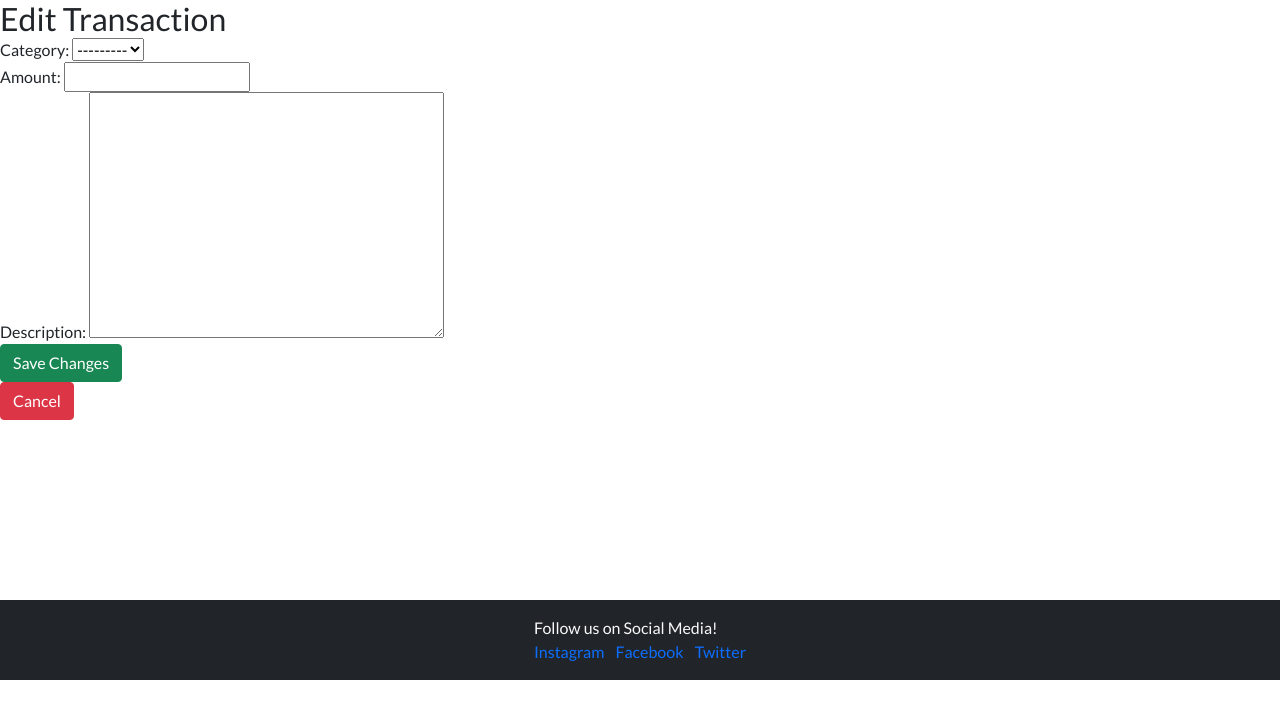
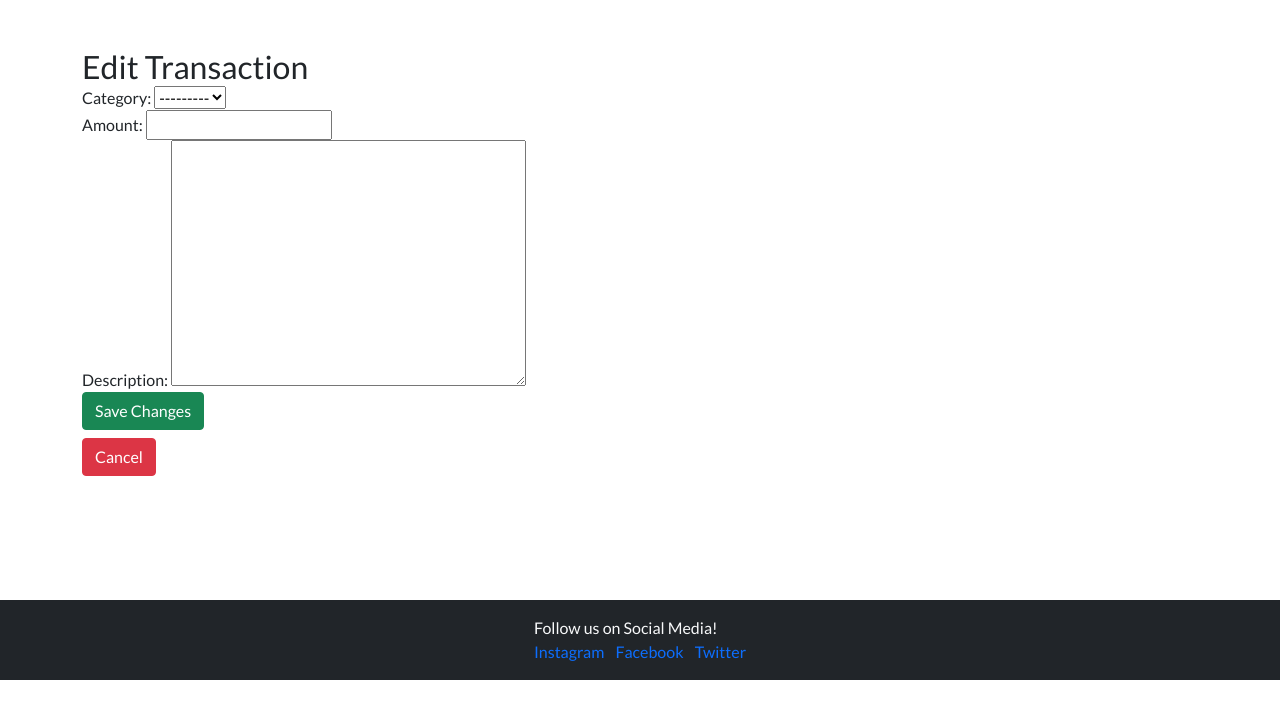
Before and after one commit to KarolSU96/finance-tracker, a Django app: template templates/edit_transaction.html in a window 1280 px wide. Shown: the part 120-836 px from the top of the page. Before the commit the page ends 800 px from the top, so only its background shows below. Run offline with Django 3.2, Linux system fonts and the light colour scheme; the template is opened without the code that fills it: values that come from a table or form of the project are taken from there, others are empty; some libraries are stand-ins or nearby versions.

Commit message:
Add comments to script.js. Corrected styling in edit_transaction template

```diff
--- a/static/js/script.js
+++ b/static/js/script.js
@@ -1,12 +1,14 @@
+// Function waits for DOM to be fully loaded before execution
 document.addEventListener('DOMContentLoaded', function() {
-
+    // get element containing messages
     const messages = document.querySelector('.messages')
 
-
+    // check if messages exist
     if (messages) {
         // Display the first message with SweetAlert
         const firstMessage = messages.querySelector('div');
         if (firstMessage) {
+            // Use SweetAlert to show notification
             Swal.fire({
                 title: firstMessage.textContent,
                 icon: firstMessage.classList.contains('success') ? 'success' : 'error',
--- a/templates/edit_transaction.html
+++ b/templates/edit_transaction.html
@@ -1,11 +1,13 @@
 {% extends 'base.html' %}
 
 {% block content %}
-<h2>Edit Transaction</h2>
-<form method="post" action="{% url 'edit_transaction' slug=plan.slug transaction_id=transaction.id %}">
-    {% csrf_token %}
-    {{ form.as_p }}
-    <button type="submit" class="btn btn-success">Save Changes</button>
-</form>
-<a href="{% url 'plan_detail' slug=transaction.plan.slug %}" class="btn btn-danger">Cancel</a>
+<div class="container mt-5 col-md-auto">
+    <h2>Edit Transaction</h2>
+    <form method="post" action="{% url 'edit_transaction' slug=plan.slug transaction_id=transaction.id %}">
+        {% csrf_token %}
+        {{ form.as_p }}
+        <button type="submit" class="btn btn-success ">Save Changes</button>
+    </form>
+    <a href="{% url 'plan_detail' slug=transaction.plan.slug %}" class="btn btn-danger mt-2">Cancel</a>
+</div>
 {% endblock %}
```
